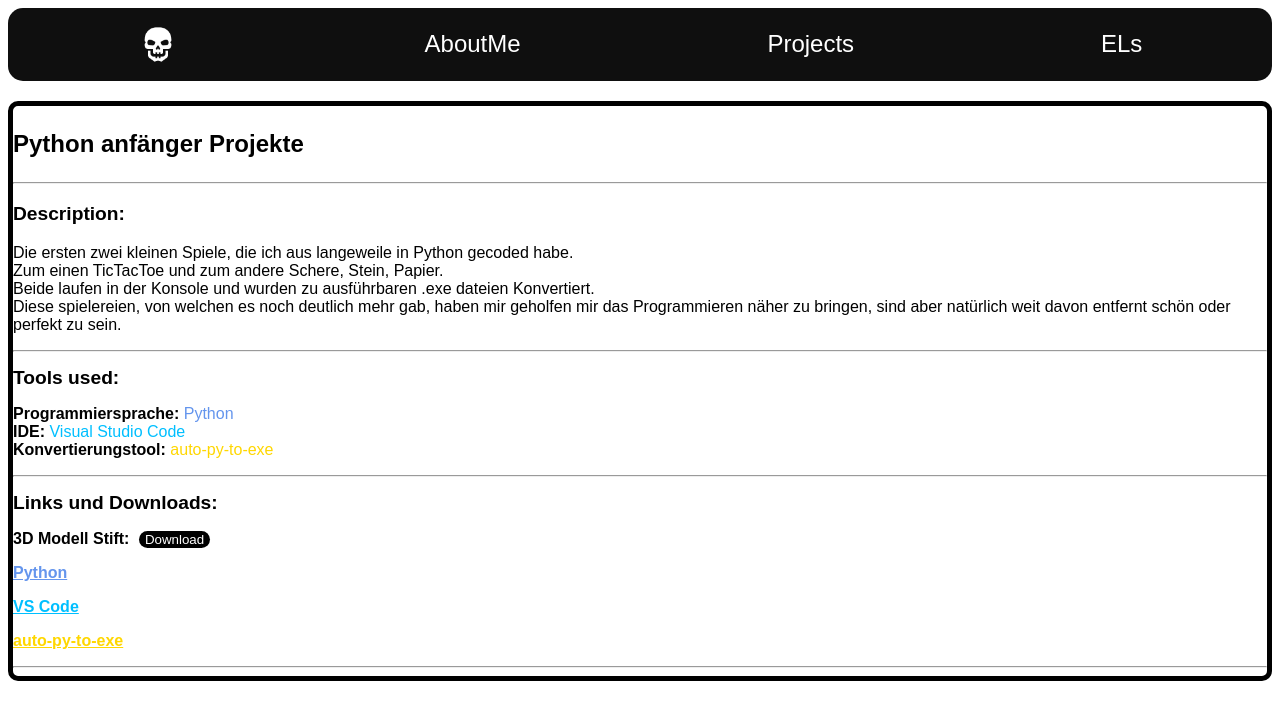
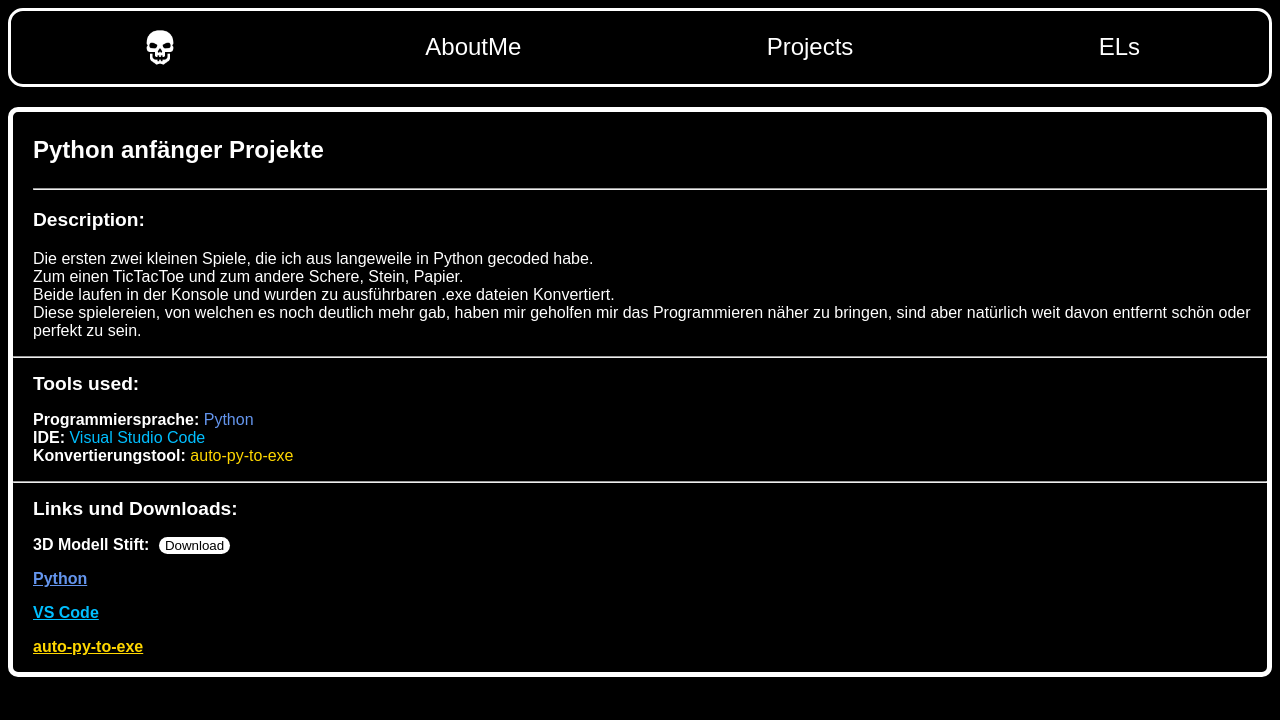
Before and after one commit to satchrock17/Website, a plain HTML site: page sr/Projekt Seiten/Python anfänger Projekte/index.html in a window 1280 px wide. Drawn offline with Linux system fonts and the light colour scheme.

Commit message:
python Projecte Dark

```diff
--- a/sr/Projekt Seiten/Python anfänger Projekte/PythonAnfängerProjekteStyle.css
+++ b/sr/Projekt Seiten/Python anfänger Projekte/PythonAnfängerProjekteStyle.css
@@ -1,5 +1,6 @@
 body{
-    background-color: white;
+    background-color: black;
+    color: white;
     font-family: Ubuntu,Arial, Helvetica, monospace;
 }
 
@@ -8,9 +9,11 @@ body{
     display: flex;
     justify-content: space-around;
     align-items: center;
-    background-color: #0f0f0f;
+    background-color: black;
     overflow: hidden;
     border-radius: 15px;
+    border-style: solid;
+    border-color: white;
     padding: 0.5%;
 }
 
@@ -39,9 +42,19 @@ body{
 
 .ProjectTitle{
     font-size: x-large;
+    margin-left: 20px;
 }
 
 .Headline{
     font-size: larger;
     margin-top: 15px;
+    margin-left: 20px;
 }
+
+.Text{
+    margin-left: 20px;
+}
+
+.Links{
+    margin-left:20px;
+}
--- a/sr/Projekt Seiten/Python anfänger Projekte/index.html
+++ b/sr/Projekt Seiten/Python anfänger Projekte/index.html
@@ -27,30 +27,35 @@
 
                 <div class="Headline"><p><b>Description:</b></p></div>
 
+                <div class = "Text">
                     <p>
                         Die ersten zwei kleinen Spiele, die ich aus langeweile in Python gecoded habe.<br>
                         Zum einen TicTacToe und zum andere Schere, Stein, Papier. <br>
                         Beide laufen in der Konsole und wurden zu ausführbaren .exe dateien Konvertiert.<br>
                         Diese spielereien, von welchen es noch deutlich mehr gab, haben mir geholfen mir das Programmieren näher zu bringen, sind aber natürlich weit davon entfernt schön oder perfekt zu sein.
-                </p>
-
+                    <p>
+                </div>
                 <hr>
 
                 <div class = "Headline"> <b>Tools used:</b></div>
+
+                <div class = "Text">
                     <p>
                         <b>Programmiersprache:</b><span style = "color:cornflowerblue;"> Python</span><br>
                         <b>IDE:</b><span style = "color:deepskyblue;"> Visual Studio Code</span><br>
                         <b>Konvertierungstool:</b><span style = "color:gold;"> auto-py-to-exe</span><br>
                     </p>
+                </div>
 
                 <hr>
 
                 <div class = "Headline"><b>Links und Downloads:</b></div>
 
+                <div class = "Links">
                     <p>
                         <b>3D Modell Stift:</b>
                         <a href = "3d druck pen v5-Body.3mf" download>
-                        <button style="background-color: black; color: white; border: 2px; border-radius: 2px;border-radius: 10px;margin-left: 5px;">
+                            <button style="background-color: white; color: black; border: 2px; border-radius: 2px;border-radius: 10px;margin-left: 5px;">
                                 Download
                             </button>
                         </a>
@@ -72,7 +77,8 @@
 
                     </p>
 
-                <hr>
+                </div>
+
             </div>
 
         </div>
```
Lines whose indentation alone changed are shown as unchanged.
